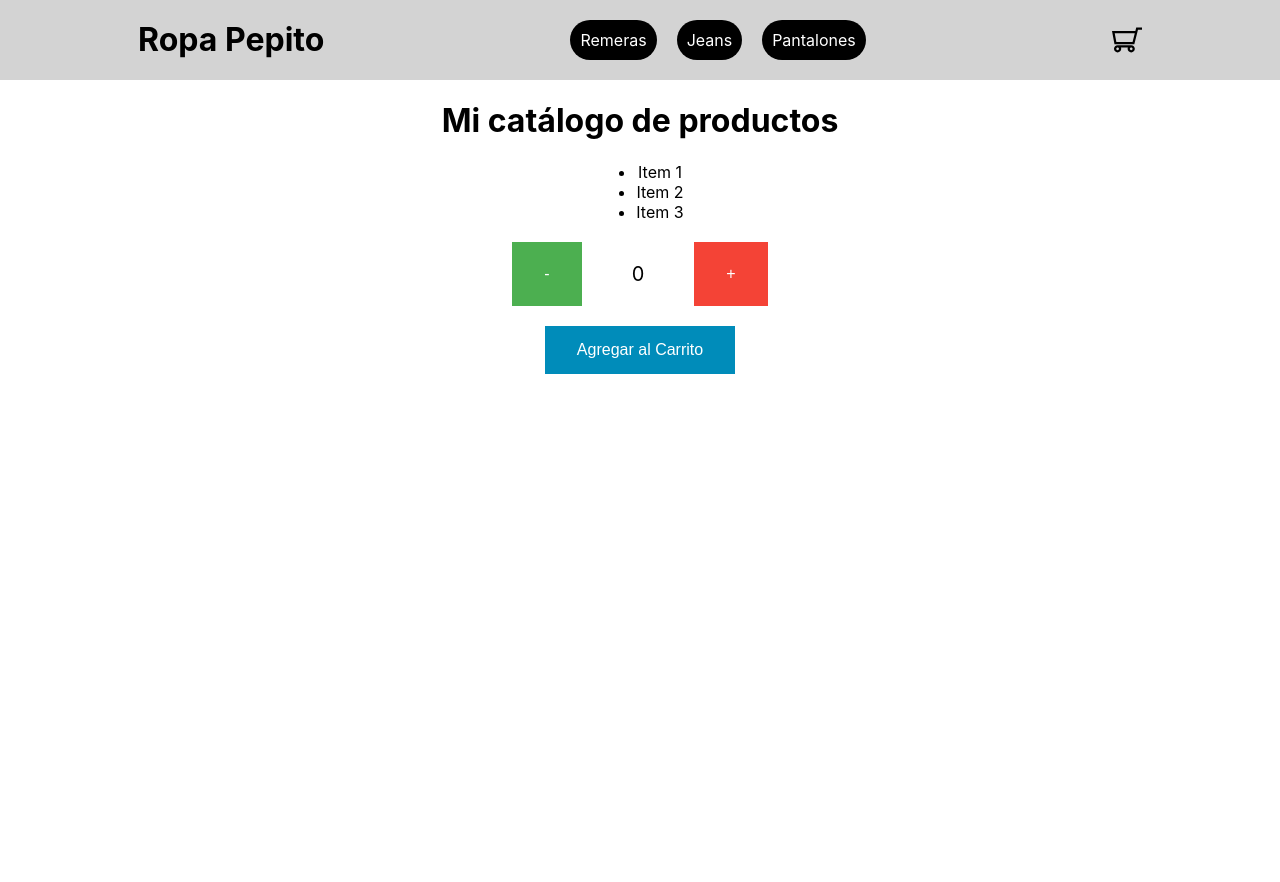
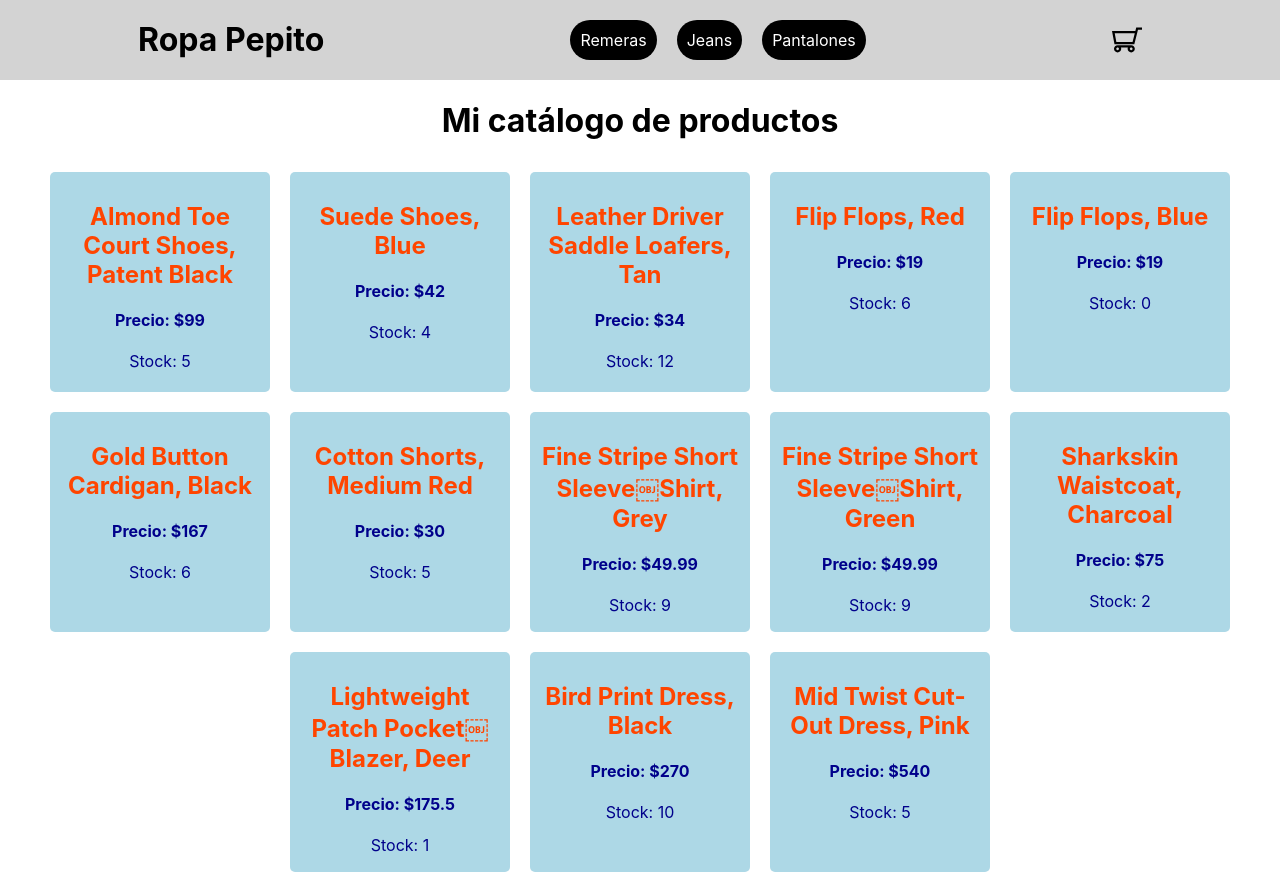
Before and after one commit to luchotrip/proyecto-final-tripputi, a React (Create React App) app in the folder proyecto-final/: page / in a window 1280 px wide. Before the commit the page ends 800 px from the top, so only its background shows below. Built offline with nearby package versions, Linux system fonts and the light colour scheme.

Commit message:
maps and promises: item.js and itemlist.js added, styles added

```diff
--- /dev/null
+++ b/proyecto-final/src/components/Item/Item.jsx
@@ -0,0 +1,14 @@
+import React from 'react';
+import './Item.scss';
+
+function Item({name, price, stock}) {
+  return (
+    <div className="item">
+      <h2>{name}</h2>
+      <h4>Precio: ${price}</h4>
+      <p>Stock: {stock}</p>
+    </div>
+  );
+}
+
+export default Item;
--- /dev/null
+++ b/proyecto-final/src/components/Item/Item.scss
@@ -0,0 +1,17 @@
+.item {
+  margin: 10px;
+  padding: 10px;
+  background: lightblue;
+  width: 200px;
+  height: 200px;
+  border-radius: 5px;
+
+
+  h2 {
+    color: orangered;
+  }
+
+  h4, p {
+    color: darkblue;
+  }
+}
--- /dev/null
+++ b/proyecto-final/src/components/ItemList/ItemList.jsx
@@ -0,0 +1,16 @@
+import React from 'react';
+import Item from "../Item/Item";
+import './ItemList.scss';
+
+function ItemList({products}) {
+  return (
+    <div className="itemList">
+      {products.map((product => {
+        return <Item key={product.id} name={product.name} price={product.price} stock={product.stock}/>
+      }))
+      }
+    </div>
+  );
+}
+
+export default ItemList;
--- /dev/null
+++ b/proyecto-final/src/components/ItemList/ItemList.scss
@@ -0,0 +1,7 @@
+.itemList {
+  width: 1280px;
+  margin: 0 auto;
+  display: flex;
+  flex-wrap: wrap;
+  justify-content: center;
+}
--- a/proyecto-final/src/components/ItemListContainer/ItemListContainer.jsx
+++ b/proyecto-final/src/components/ItemListContainer/ItemListContainer.jsx
@@ -1,25 +1,25 @@
-import React from 'react';
+import React, {useEffect, useState} from 'react';
 import './ItemListContainer.scss';
 import ItemCount from "../ItemCount/ItemCount";
+import ItemList from "../ItemList/ItemList";
+import getData from "../../services/getData";
 
 function ItemListContainer(props) {
+  const [products, setProducts] = useState([]);
+
+  useEffect(() => {
+    getData
+      .then((response) => setProducts(response))
+      .catch((error) => console.log("Error: ", error))
+  }, []);
+
   return (
     <div>
       <h1>{props.greeting}</h1>
-      <ul>
-        <li>
-          Item 1
-        </li>
-        <li>
-          Item 2
-        </li>
-        <li>
-          Item 3
-        </li>
-      </ul>
-      <ItemCount stock="5" initial="0"/>
+      {/*<ItemCount stock="5" initial="0"/>*/}
+      <ItemList products={products} />
     </div>
-);
+  );
 }
 
 export default ItemListContainer;
--- /dev/null
+++ b/proyecto-final/src/services/getData.js
@@ -0,0 +1,103 @@
+const data =
+  [
+    {
+      "id": 1,
+      "name": "Almond Toe Court Shoes, Patent Black",
+      "category": "Womens Footwear",
+      "price": 99.00,
+      "stock": 5
+    },
+    {
+      "id": 2,
+      "name": "Suede Shoes, Blue",
+      "category": "Womens Footwear",
+      "price": 42.00,
+      "stock": 4
+    },
+    {
+      "id": 3,
+      "name": "Leather Driver Saddle Loafers, Tan",
+      "category": "Mens Footwear",
+      "price": 34.00,
+      "stock": 12
+    },
+    {
+      "id": 4,
+      "name": "Flip Flops, Red",
+      "category": "Mens Footwear",
+      "price": 19.00,
+      "stock": 6
+    },
+    {
+      "id": 5,
+      "name": "Flip Flops, Blue",
+      "category": "Mens Footwear",
+      "price": 19.00,
+      "stock": 0
+    },
+    {
+      "id": 6,
+      "name": "Gold Button Cardigan, Black",
+      "category": "Womens Casualwear",
+      "price": 167.00,
+      "stock": 6
+    },
+    {
+      "id": 7,
+      "name": "Cotton Shorts, Medium Red",
+      "category": "Womens Casualwear",
+      "price": 30.00,
+      "stock": 5
+    },
+    {
+      "id": 8,
+      "name": "Fine Stripe Short Sleeve￼Shirt, Grey",
+      "category": "Mens Casualwear",
+      "price": 49.99,
+      "stock": 9
+    },
+    {
+      "id": 9,
+      "name": "Fine Stripe Short Sleeve￼Shirt, Green",
+      "category": "Mens Casualwear",
+      "price": 49.99,
+      "offer": 39.99,
+      "stock": 9
+    },
+    {
+      "id": 10,
+      "name": "Sharkskin Waistcoat, Charcoal",
+      "category": "Mens Formalwear",
+      "price": 75.00,
+      "stock": 2
+    },
+    {
+      "id": 11,
+      "name": "Lightweight Patch Pocket￼Blazer, Deer",
+      "category": "Mens Formalwear",
+      "price": 175.50,
+      "stock": 1
+    },
+    {
+      "id": 12,
+      "name": "Bird Print Dress, Black",
+      "category": "Womens Formalwear",
+      "price": 270.00,
+      "stock": 10
+    },
+    {
+      "id": 13,
+      "name": "Mid Twist Cut-Out Dress, Pink",
+      "category": "Womens Formalwear",
+      "price": 540.00,
+      "stock": 5
+    },
+  ];
+
+const getData = new Promise((resolve) => {
+  setTimeout(() => {
+    resolve(data);
+  }, 2000)
+});
+
+export default getData;
```
